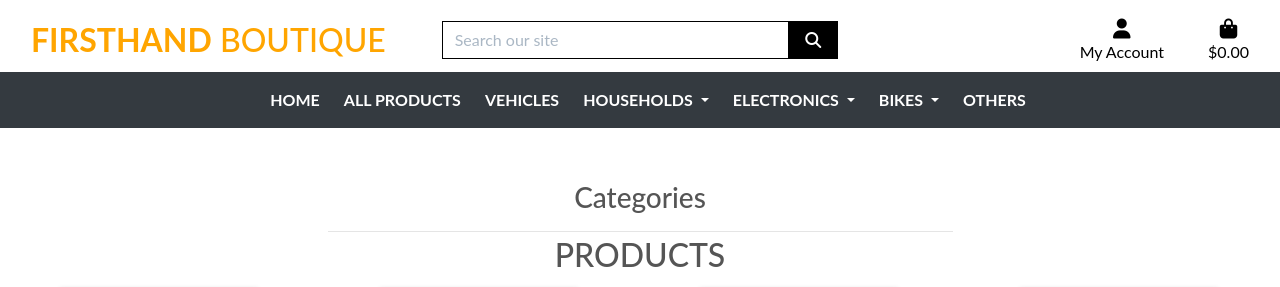
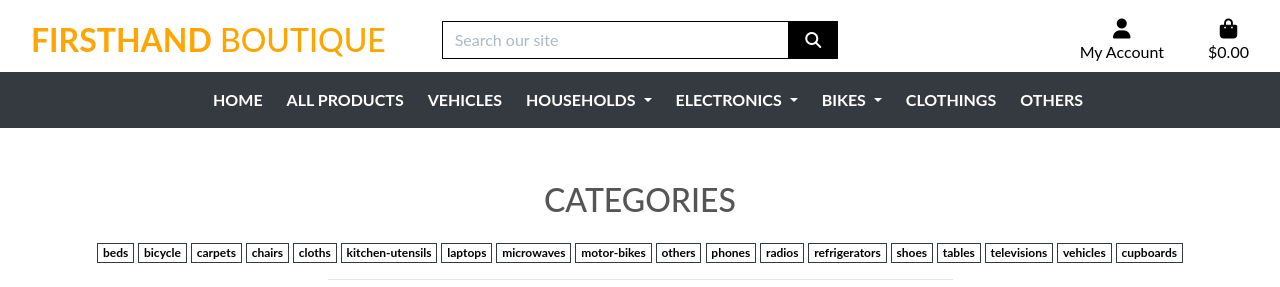
Before and after one commit to Gerardbulky/firsthand, a Django app: page /shop in a window 1280 px wide. Shown: the top 287 px of the page. Run offline with Django 3.2, Linux system fonts and the light colour scheme; data comes from the database, SQL or seed files in the repository; both versions use the stored data as it was after the commit; some libraries are stand-ins or nearby versions.

Commit message:
added product count to list.html

```diff
--- a/shop/static/css/base.css
+++ b/shop/static/css/base.css
@@ -30,6 +30,7 @@
     color: orange;
 }
 
+/* i used this to push the card to center */
 .card {
     margin: 5px;
     position: relative;
@@ -121,6 +122,11 @@ body {
 	position: fixed;
 	background: white;
 	z-index: -1;
+}
+
+a.category-badge > span.badge:hover {
+    background: #212529 !important;
+    color: #fff !important;
 }
 
 .btt-link,
--- a/shop/templates/includes/main-nav.html
+++ b/shop/templates/includes/main-nav.html
@@ -55,7 +55,10 @@
             </div>
         </li>
         <li class="nav-item">
-            <a class="nav-link text-white font-weight-bold logo-font mr-2" href="{% url 'shop:product_list' %}?category=shoes,cloths">Others</a>
+            <a class="nav-link text-white font-weight-bold logo-font mr-2" href="{% url 'shop:product_list' %}?category=shoes,cloths">Clothings</a>
+        </li>
+        <li class="nav-item">
+            <a class="nav-link text-white font-weight-bold logo-font mr-2" href="{% url 'shop:product_list' %}?category=others">Others</a>
         </li>
     </ul>
 </div>
--- a/shop/templates/shop/product/list.html
+++ b/shop/templates/shop/product/list.html
@@ -10,26 +10,36 @@
 {% endblock %}
 
 {% block title %}
-{% if category %}{{ category.name }}{% else %}Products{% endif %}
 {% endblock %}
 
 {% block content %}
 
 <div class="overlay"></div>
 <div class="container-fluid">
-    <div class="row">
+    <div class="row mb-3">
         <div class="col text-center mt-3">
-            <h3>Categories</h3>
-            {% for c in categories %}
-                {% if category.slug == c.slug %}
-                    <a class="p-2 mt-2 badge badge-white text-black rounded-0 border border-dark" href="{{ c.get_absolute_url }}">{{ c.name }}</a>
-                {% endif %}
+            <h2 class="product_header text-center mb-3">CATEGORIES</h2>
+            {% for c in current_categories %}
+                    <a class="category-badge text-decoration-none" href="{% url 'shop:product_list' %}?category={{ c.slug }}">
+                        <span class="p-t mt-2 badge badge-white text-black rounded-0 border border-dark">{{ c.slug }}</span>
+                    </a>
             {% endfor %}
             <hr class="w-50 mb-1">
         </div>
     </div>
 
-    <h2 class="product_header text-center mb-3">{% if category %}{{ category.name }}{% else %}PRODUCTS{% endif %}</h2>
+    <h3 class="product_header text-center mb-3">{% if category %}{{ category.name }}{% else %}PRODUCTS{% endif %}</h3>
+    <div class="row mt-1 mb-2">
+                    <div class="col-12 col-md-6 order-md-first">
+                        <p class="text-muted mt-3 text-center text-md-left">
+                            {% if search_term or current_categories != 'None_None' %}
+                                <span class="small"><a href="{% url 'shop:product_list' %}">Products Home</a> | </span>
+                            {% endif %}
+                            {{ products|length }} Products{% if search_term %} found for <strong>"{{ search_term }}"</strong>{% endif %}
+                        </p>
+                    </div>
+
+                </div>
     <div class="row">
         {% for product in products %}
         <div class="col-sm-6 col-md-6 col-lg-4 col-xl-3">
@@ -41,6 +51,12 @@
                 <div class="box-element product">
                     <a href="{{ product.get_absolute_url }}"><strong>{{ product.name }}</strong></a>
                     <h5 style="display: inline-block; float:right;"> ${{ product.price }}</h5>
+                    <hr>
+                    <p>
+                        <a href="{% url 'shop:product_list' %}?category={{ product.Category.slug }}"> <!--product.Category.slug display categories of thesame kind-->
+                          <i class="fas fa-tag mr-1"></i>  {{ product.Category }}
+                        </a>
+                    </p>
                     <hr>
                     <button class="btn btn-outline-secondary add-btn">Add to Cart</button>
                     <a class="btn btn-outline-success" href="{{ product.get_absolute_url }}">View</a>
@@ -75,4 +91,5 @@
 </div>
 
 
+
 {% endblock %}
--- a/templates/base.html
+++ b/templates/base.html
@@ -138,17 +138,17 @@
     {% endif %}
 
     {% block page_header %}
+    {% endblock %}
 
+    {% block title %}
     {% endblock %}
 
 
     {% block content %}
-
     {% endblock %}
 
 
     {% block postloadjs %}
-
     {% endblock %}
 
 
```
Also changed, not shown: shop/templates/shop/product/detail.html (+4 -5 lines), db.sqlite3, media/products/2021/03/21/DP1112201517050819M.jpg (added).
